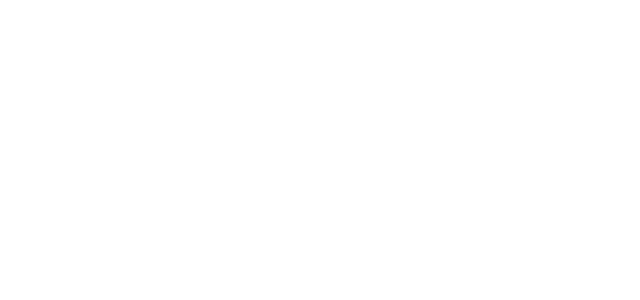
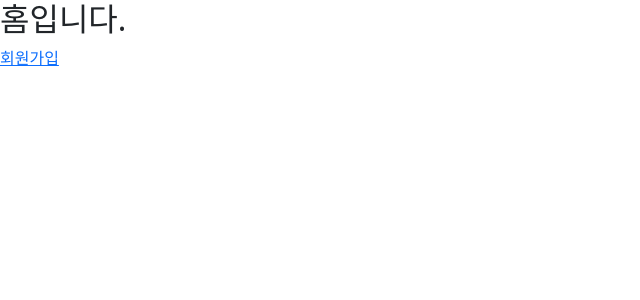
Before and after one commit to Leekee0905/DonationChallenge, a React (Create React App) app: page / in a window 1280 px wide. Before the commit this address had no page. Shown: the top 300 px of the page, without its empty margins (0-640 px from the left). Built offline with nearby package versions, Linux system fonts and the light colour scheme.

Commit message:
패키지 업데이트

```diff
--- a/package.json
+++ b/package.json
@@ -2,11 +2,17 @@
   "name": "challenge-frontend",
   "version": "0.1.0",
   "private": true,
+  "proxy": "http://localhost:8080",
   "dependencies": {
     "@testing-library/jest-dom": "^5.16.5",
     "@testing-library/react": "^13.3.0",
     "@testing-library/user-event": "^13.5.0",
+    "axios": "^0.27.2",
+    "bootstrap": "^5.2.0",
+    "moment": "^2.29.4",
     "react": "^18.2.0",
+    "react-bootstrap": "^2.5.0",
+    "react-datepicker": "^4.8.0",
     "react-dom": "^18.2.0",
     "react-router-dom": "^6.3.0",
     "react-scripts": "5.0.1",
--- a/src/App.js
+++ b/src/App.js
@@ -1,11 +1,14 @@
 import './App.css';
 import {Routes, Route} from 'react-router-dom';
 import Header from './components/Header';
+import Home from './pages/Home';
+import Signup from './pages/Signup';
 
 function App() {
   return (
     <Routes>
-      <Route></Route>
+      <Route path='/' element={<Home />} />
+      <Route path='/signup' element={<Signup />} />
     </Routes>
   );
 }
```
Also changed, not shown: 1 other file (tests, documents, lock files or other folders).
